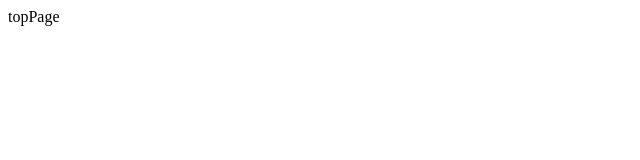
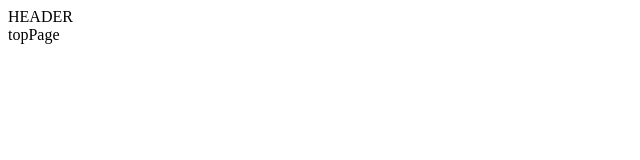
Before and after one commit to itc-s22020/QAapp-PBL, a Next.js app: page / in a window 1280 px wide. Shown: the top 160 px of the page, without its empty margins (0-640 px from the left). Built offline with nearby package versions, Linux system fonts and the light colour scheme.

Commit message:
ヘッダーの表示テスト

```diff
--- a/src/components/header.js
+++ b/src/components/header.js
@@ -0,0 +1,7 @@
+import Image from '../images/image/Q&Arogo.png'
+
+export default function Header(){
+	return (
+		<header>HEADER</header>
+	)
+}
--- a/src/pages/index.js
+++ b/src/pages/index.js
@@ -1,6 +1,9 @@
+import Header from '../components/header'
+
 const Home = () => {
   return (
     <>
+	  <Header />
       <main>topPage</main>
     </>
 
```
